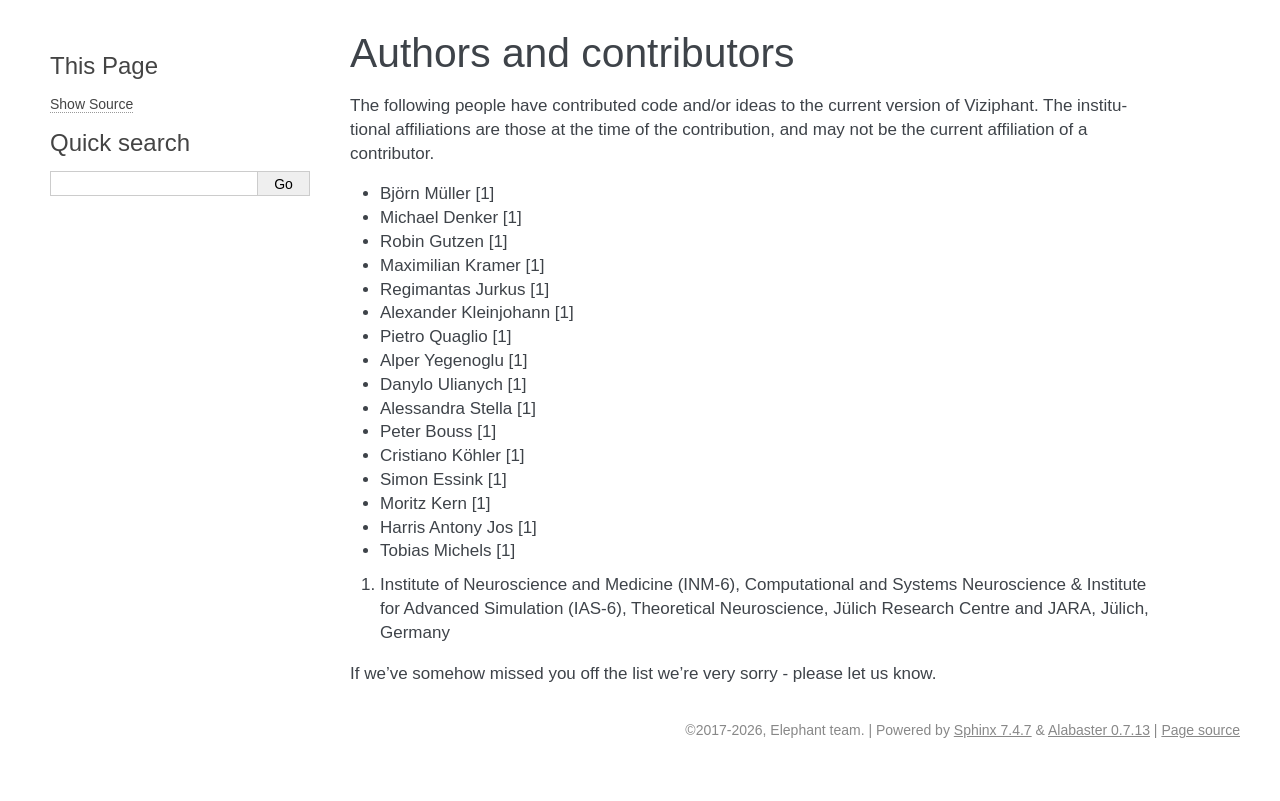
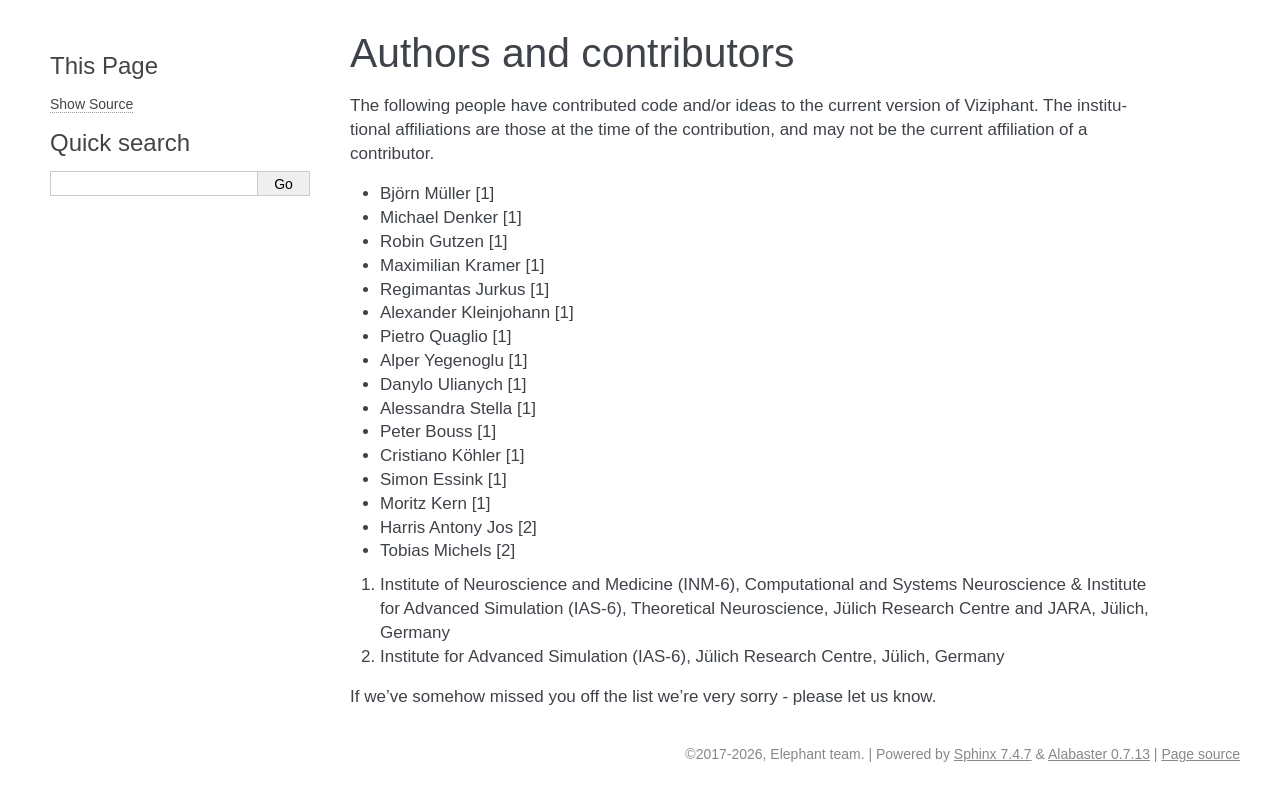
Before and after one commit to INM-6/viziphant, a Sphinx documentation site: the page built from doc/authors.rst, in a window 1280 px wide. Shown: the top 801 px of the page. Built offline with Sphinx 7.4.7, drawn with Linux system fonts in a browser that asks for light colours; the version number could not be read and is left out.

Commit message:
Update authors affiliations and license institution based on review comments
Adjust LICENSE.txt to drop the INM-6 institute designation.
Move Harris Antony Jos and Tobias Michels from affiliation [1]
to a new entry [2] reflecting IAS-6 only.

```diff
--- a/doc/authors.rst
+++ b/doc/authors.rst
@@ -20,11 +20,12 @@ contribution, and may not be the current affiliation of a contributor.
 * Cristiano Köhler [1]
 * Simon Essink [1]
 * Moritz Kern [1]
-* Harris Antony Jos [1]
-* Tobias Michels [1]
+* Harris Antony Jos [2]
+* Tobias Michels [2]
 
 
 1. Institute of Neuroscience and Medicine (INM-6), Computational and Systems Neuroscience & Institute for Advanced Simulation (IAS-6), Theoretical Neuroscience, Jülich Research Centre and JARA, Jülich, Germany
+2. Institute for Advanced Simulation (IAS-6), Jülich Research Centre, Jülich, Germany
 
 
 If we've somehow missed you off the list we're very sorry - please let us know.
```
Also changed, not shown: LICENSE.txt.
